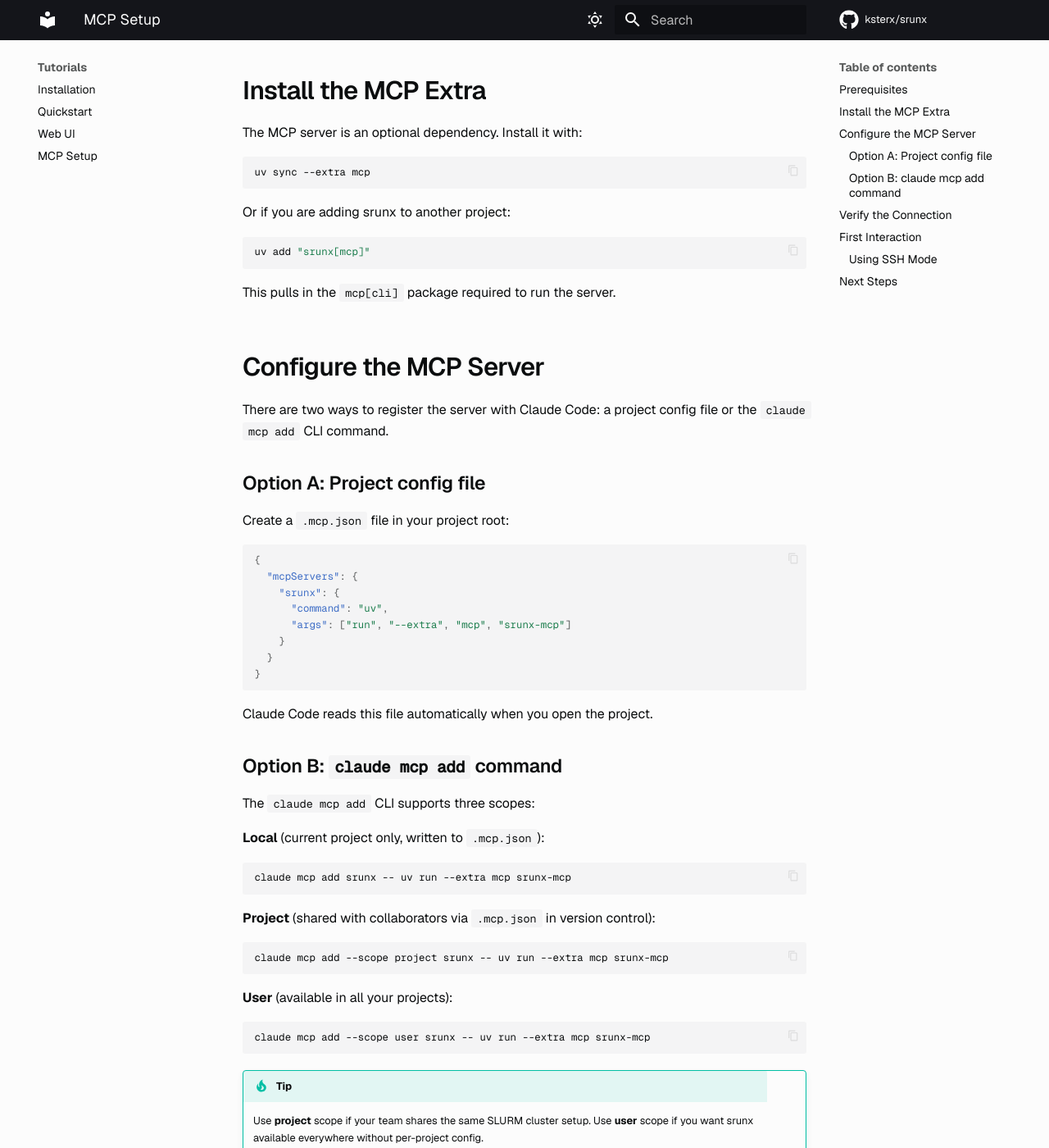
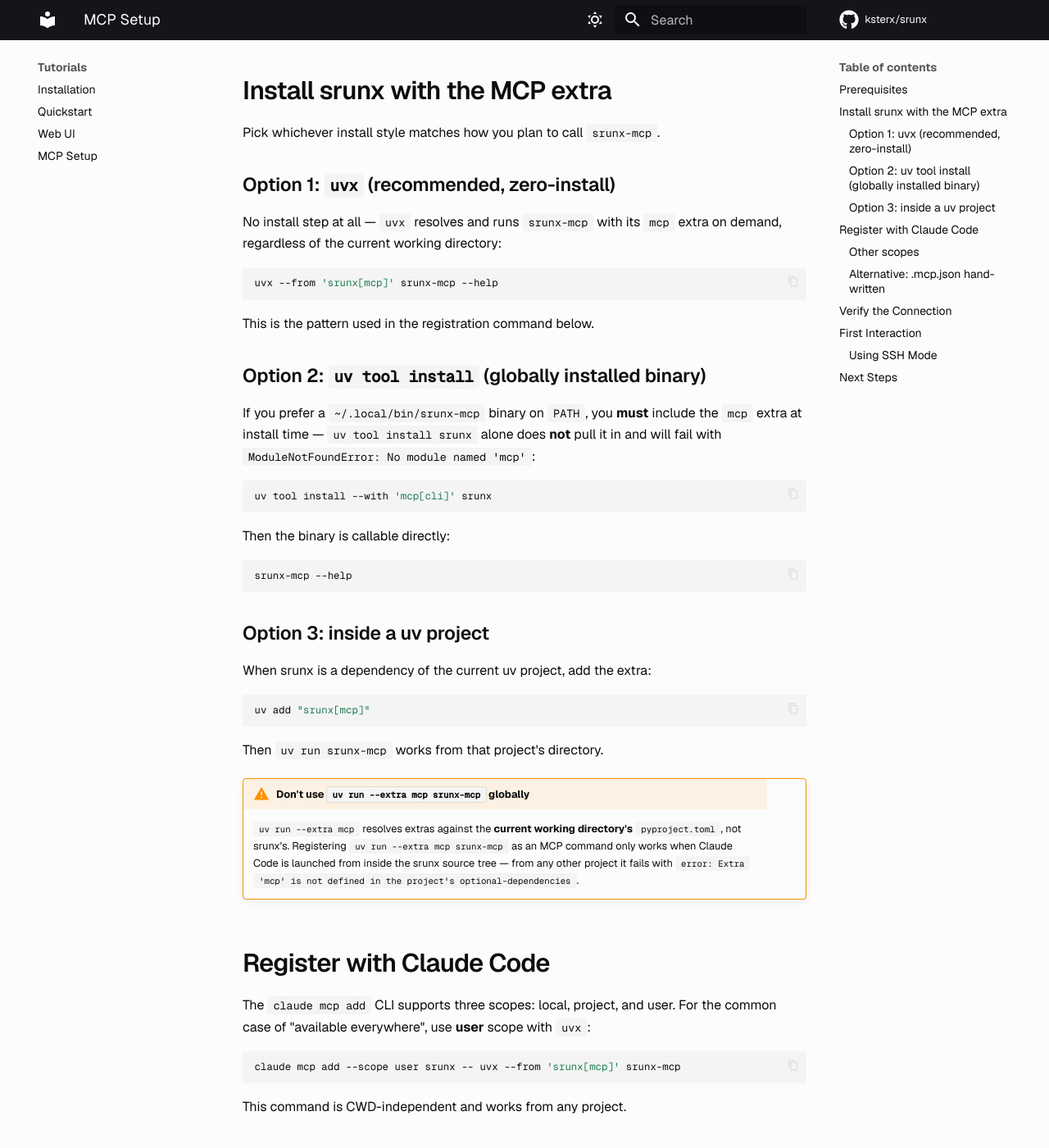
Before and after one commit to ksterx/srunx, an MkDocs documentation site: the page built from docs/tutorials/mcp-setup.md, in a window 1280 px wide and 1400 px high, scrolled down 524 px. Shown: the whole window at 82% size. Built offline with MkDocs 1.6.1 and Material for MkDocs 9.7.7, drawn with Linux system fonts in a browser that asks for light colours; comment, search, counter and statistics services are not loaded; some of the changed text lies outside the part shown.

Commit message:
fix(mcp): make setup CWD-independent and fail with actionable hint
The documented MCP registration command

    claude mcp add srunx -- uv run --extra mcp srunx-mcp

fails with `Failed to connect` whenever Claude Code is launched from any
directory other than the srunx source tree, because `uv run --extra mcp`
resolves `--extra mcp` against the current working directory's
pyproject.toml, not srunx's. `uv tool install srunx` alone also doesn't
pick up the optional `mcp` extra, so the installed `~/.local/bin/srunx-mcp`
crashes with `ModuleNotFoundError: No module named 'mcp'`.

Fixes:

- Rewrite docs/tutorials/mcp-setup.md around three CWD-independent
  install paths:
    1. `uvx --from 'srunx[mcp]' srunx-mcp` (recommended, zero-install)
    2. `uv tool install --with 'mcp[cli]' srunx` (global binary)
    3. `uv add "srunx[mcp]"` (inside a uv project)
  Explicitly warn against `uv run --extra mcp srunx-mcp` for global
  registration.
- Update .mcp.json examples in docs/explanation/mcp-architecture.md
  and the "server is started with" line in docs/reference/mcp-tools.md
  to match.
- src/srunx/mcp/server.py: wrap the `mcp.server.fastmcp` import in a
  try/except that prints an actionable fix (uvx / uv tool install
  commands) to stderr and exits 1 when the dependency is missing. This
  replaces the cryptic ModuleNotFoundError in Claude Code's MCP log.

Refs: user report (2026-04-20) — "claude mcp add srunx -- uv run --extra
mcp srunx-mcp → Failed to connect from non-srunx project CWD".

Co-Authored-By: Claude Opus 4.7 (1M context) <noreply@anthropic.com>

````diff
--- a/docs/explanation/mcp-architecture.md
+++ b/docs/explanation/mcp-architecture.md
@@ -78,8 +78,8 @@ The server process is started by Claude Code using the command configured in
 {
   "mcpServers": {
     "srunx": {
-      "command": "uv",
-      "args": ["run", "--extra", "mcp", "srunx-mcp"]
+      "command": "uvx",
+      "args": ["--from", "srunx[mcp]", "srunx-mcp"]
     }
   }
 }
--- a/docs/tutorials/mcp-setup.md
+++ b/docs/tutorials/mcp-setup.md
@@ -9,68 +9,111 @@ interaction.
 
 ## Prerequisites
 
-- srunx installed (see `installation`)
 - [Claude Code](https://docs.anthropic.com/en/docs/claude-code) installed
+- [uv](https://docs.astral.sh/uv/) installed
 - A working SLURM cluster (local or via SSH profile)
 
-## Install the MCP Extra
+## Install srunx with the MCP extra
 
-The MCP server is an optional dependency. Install it with:
+Pick whichever install style matches how you plan to call `srunx-mcp`.
 
-``` bash
-uv sync --extra mcp
+### Option 1: `uvx` (recommended, zero-install)
+
+No install step at all — `uvx` resolves and runs `srunx-mcp` with its
+`mcp` extra on demand, regardless of the current working directory:
+
+```bash
+uvx --from 'srunx[mcp]' srunx-mcp --help
 ```
 
-Or if you are adding srunx to another project:
+This is the pattern used in the registration command below.
 
-``` bash
+### Option 2: `uv tool install` (globally installed binary)
+
+If you prefer a `~/.local/bin/srunx-mcp` binary on `PATH`, you **must**
+include the `mcp` extra at install time — `uv tool install srunx` alone
+does **not** pull it in and will fail with `ModuleNotFoundError: No module named 'mcp'`:
+
+```bash
+uv tool install --with 'mcp[cli]' srunx
+```
+
+Then the binary is callable directly:
+
+```bash
+srunx-mcp --help
+```
+
+### Option 3: inside a uv project
+
+When srunx is a dependency of the current uv project, add the extra:
+
+```bash
 uv add "srunx[mcp]"
 ```
 
-This pulls in the `mcp[cli]` package required to run the server.
+Then `uv run srunx-mcp` works from that project's directory.
 
-## Configure the MCP Server
+!!! warning "Don't use `uv run --extra mcp srunx-mcp` globally"
+    `uv run --extra mcp` resolves extras against the **current working
+    directory's** `pyproject.toml`, not srunx's. Registering
+    `uv run --extra mcp srunx-mcp` as an MCP command only works when
+    Claude Code is launched from inside the srunx source tree — from any
+    other project it fails with
+    `error: Extra 'mcp' is not defined in the project's optional-dependencies`.
 
-There are two ways to register the server with Claude Code: a project config
-file or the `claude mcp add` CLI command.
+## Register with Claude Code
 
-### Option A: Project config file
+The `claude mcp add` CLI supports three scopes: local, project, and user.
+For the common case of "available everywhere", use **user** scope with
+`uvx`:
 
-Create a `.mcp.json` file in your project root:
+```bash
+claude mcp add --scope user srunx -- uvx --from 'srunx[mcp]' srunx-mcp
+```
 
-``` json
+This command is CWD-independent and works from any project.
+
+### Other scopes
+
+**Project** (shared with collaborators via a checked-in `.mcp.json`):
+
+```bash
+claude mcp add --scope project srunx -- uvx --from 'srunx[mcp]' srunx-mcp
+```
+
+**Local** (current project only, written to `.mcp.json` but not shared):
+
+```bash
+claude mcp add srunx -- uvx --from 'srunx[mcp]' srunx-mcp
+```
+
+### Alternative: `.mcp.json` hand-written
+
+For the project scope you can also write `.mcp.json` directly:
+
+```json
 {
   "mcpServers": {
     "srunx": {
-      "command": "uv",
-      "args": ["run", "--extra", "mcp", "srunx-mcp"]
+      "command": "uvx",
+      "args": ["--from", "srunx[mcp]", "srunx-mcp"]
     }
   }
 }
 ```
 
-Claude Code reads this file automatically when you open the project.
+If you installed via `uv tool install --with 'mcp[cli]' srunx` instead
+(Option 2 above), you can use the plain binary:
 
-### Option B: `claude mcp add` command
-
-The `claude mcp add` CLI supports three scopes:
-
-**Local** (current project only, written to `.mcp.json`):
-
-``` bash
-claude mcp add srunx -- uv run --extra mcp srunx-mcp
-```
-
-**Project** (shared with collaborators via `.mcp.json` in version control):
-
-``` bash
-claude mcp add --scope project srunx -- uv run --extra mcp srunx-mcp
-```
-
-**User** (available in all your projects):
-
-``` bash
-claude mcp add --scope user srunx -- uv run --extra mcp srunx-mcp
+```json
+{
+  "mcpServers": {
+    "srunx": {
+      "command": "srunx-mcp"
+    }
+  }
+}
 ```
 
 !!! tip
@@ -82,13 +125,14 @@ claude mcp add --scope user srunx -- uv run --extra mcp srunx-mcp
 
 Check that Claude Code sees the srunx server:
 
-``` bash
+```bash
 claude mcp list
 ```
 
-You should see `srunx` listed with its tools. If the server does not
-appear, ensure the `uv` command is on your `PATH` and that
-`uv sync --extra mcp` completed without errors.
+You should see `srunx` listed with its tools. If the server shows
+`Failed to connect`, inspect the MCP log Claude Code prints at startup —
+`srunx-mcp` now emits a clear error (with fix instructions) when the
+`mcp` package is missing from its runtime.
 
 ## First Interaction
 
@@ -96,7 +140,7 @@ Open Claude Code in your project and try these prompts:
 
 **List your SLURM jobs:**
 
-``` text
+```text
 > List my current SLURM jobs
 ```
 
@@ -105,7 +149,7 @@ of your queued and running jobs.
 
 **Check GPU resources:**
 
-``` text
+```text
 > How many GPUs are available on the gpu partition?
 ```
 
@@ -114,7 +158,7 @@ total, in-use, and available GPU counts.
 
 **Submit a simple job:**
 
-``` text
+```text
 > Submit a job to run "python train.py" with 2 GPUs, using the ml_env
 > conda environment
 ```
@@ -128,7 +172,7 @@ If your SLURM cluster is remote, ensure you have an SSH profile configured
 (see [Sync](../how-to/sync.md) for mount setup). Then include "via SSH" in your
 prompt:
 
-``` text
+```text
 > List my jobs on the remote cluster
 ```
 
````
Also changed, not shown: docs/reference/mcp-tools.md (+4 -2 lines), 1 other file.
